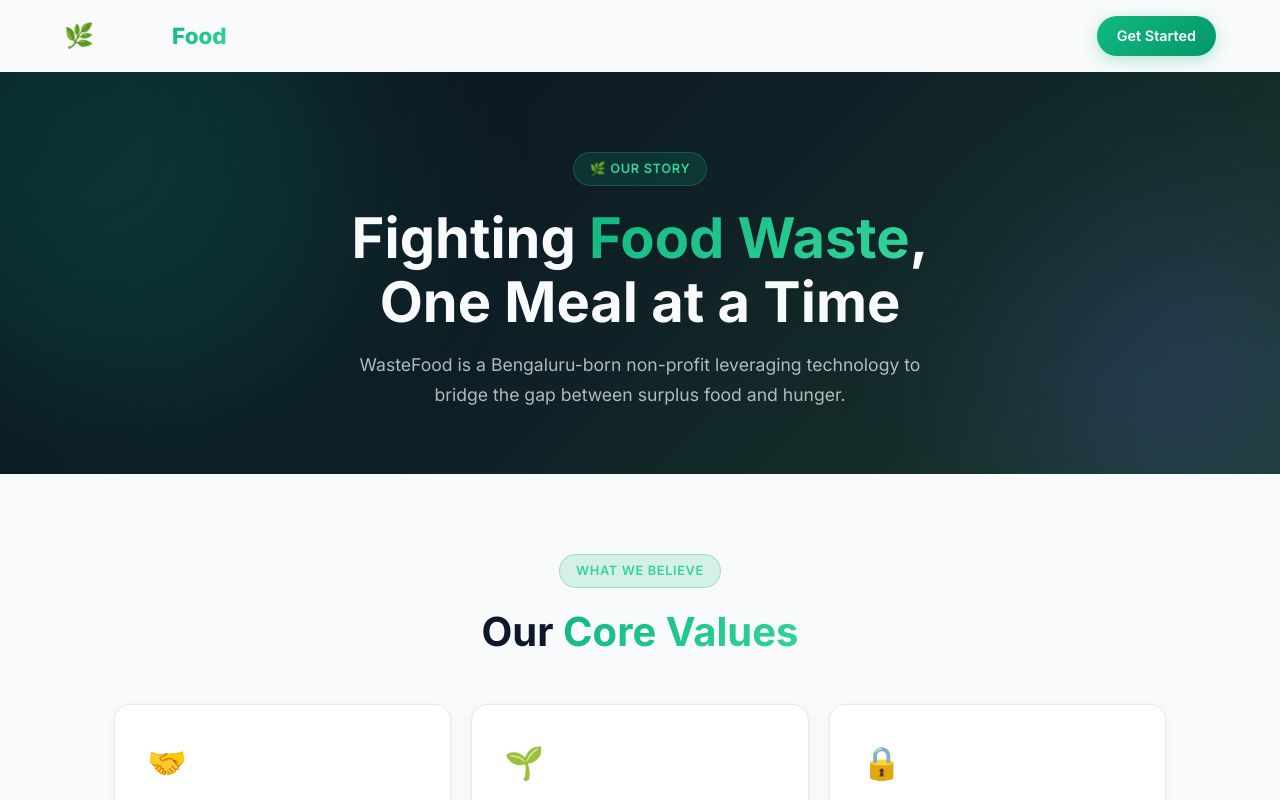
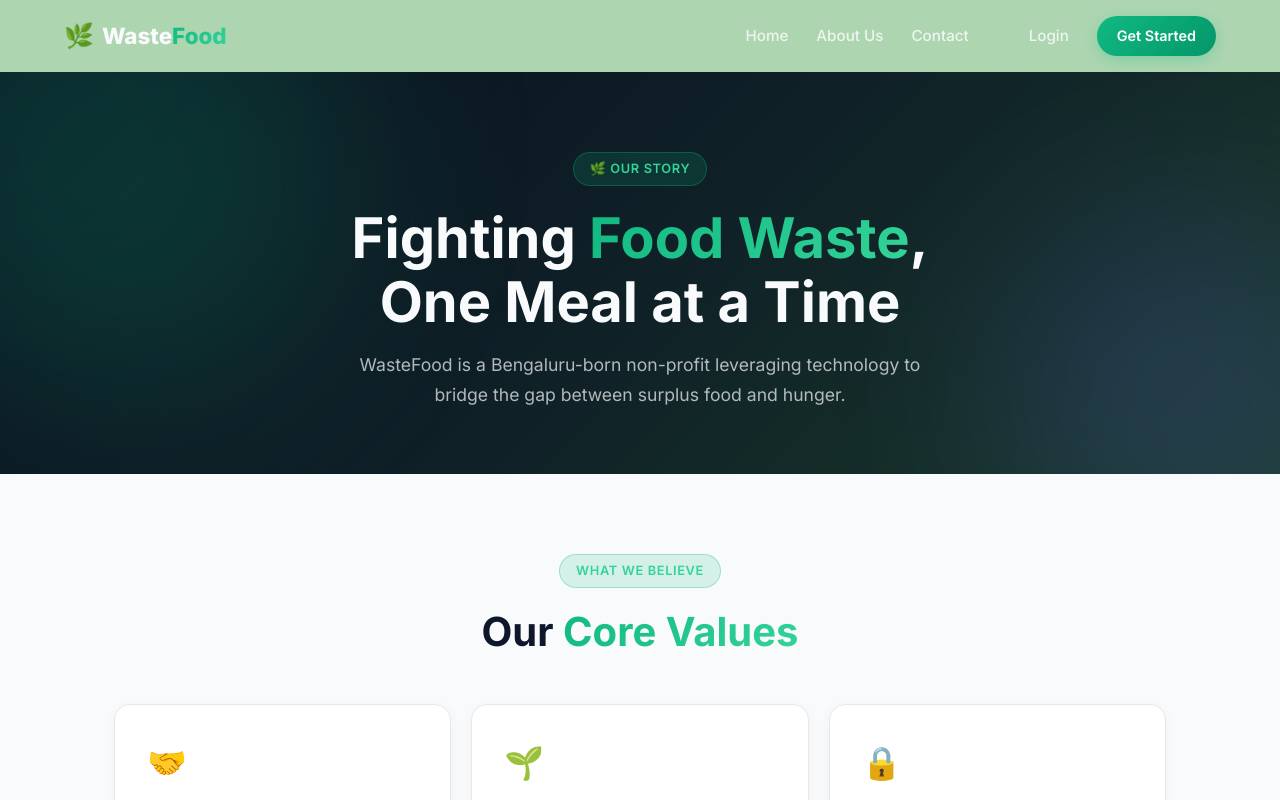
Before and after one commit to mallug18/food, a Vue app in the folder frontend/: page /about in a window 1280 px wide. Shown: the top 800 px of the page. Built offline with nearby package versions, Linux system fonts and the light colour scheme; no server answers.

Commit message:
api resolved

```diff
--- a/frontend/src/components/TheHeader.vue
+++ b/frontend/src/components/TheHeader.vue
@@ -130,7 +130,7 @@ header {
 
 /* Transparent state */
 header:not(.scrolled) {
-  background: transparent;
+  background:rgba(0, 128, 0, 0.301);
 }
 
 /* Scrolled → glassmorphism */
--- a/frontend/src/views/HomeView.vue
+++ b/frontend/src/views/HomeView.vue
@@ -485,7 +485,7 @@ onUnmounted(() => clearInterval(slideInterval));
 .step-card:hover { transform: translateY(-8px); box-shadow: 0 20px 48px rgba(0,0,0,0.1); border-color: rgba(16,185,129,0.3); }
 .step-number {
   position: absolute;
-  top: -14px;
+  top: 0px;
   right: 20px;
   font-size: 3rem;
   font-weight: 900;
```
